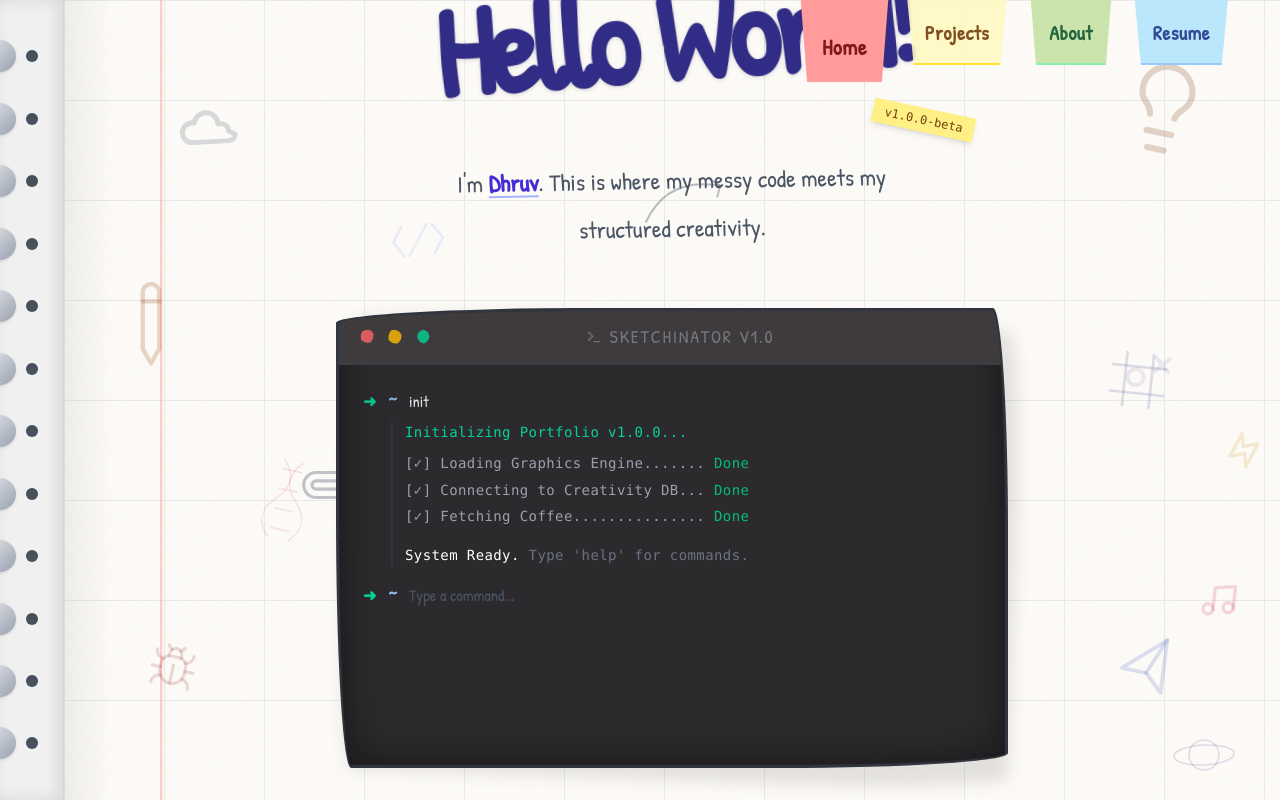
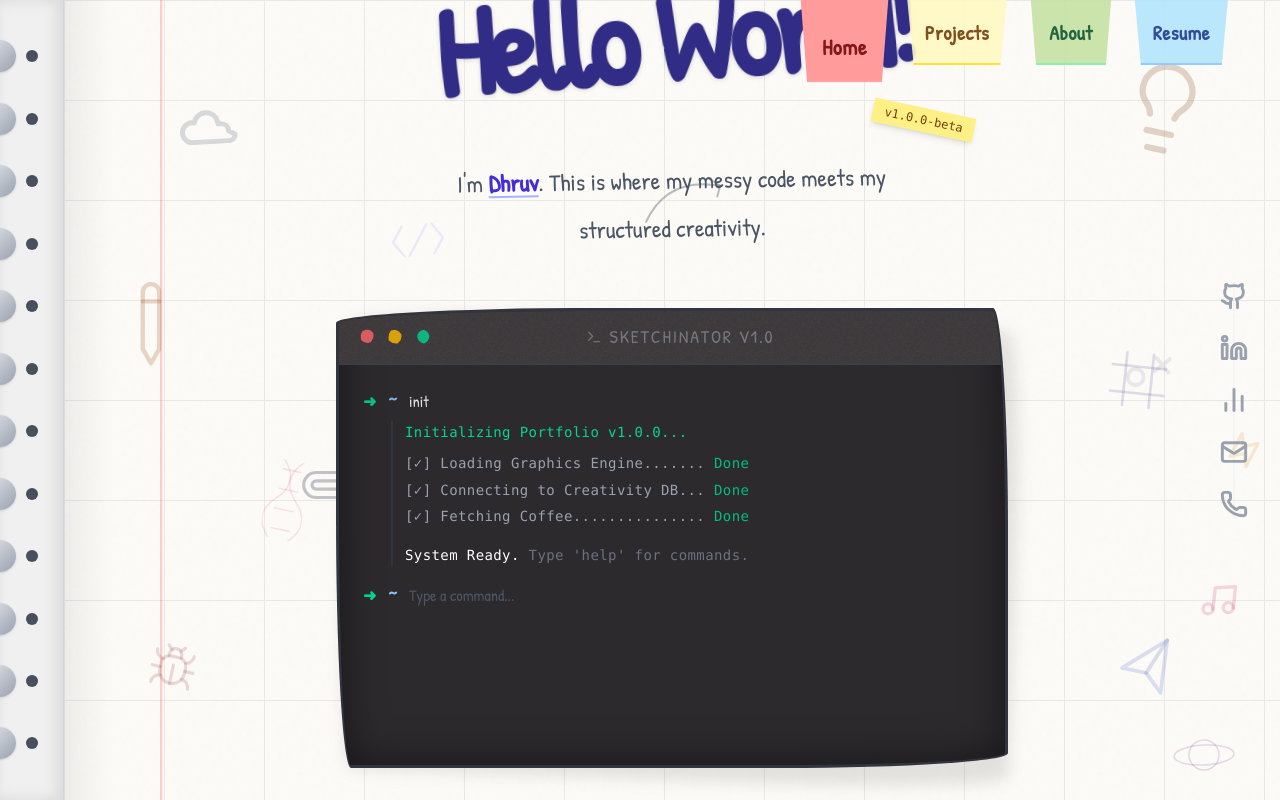
Before and after one commit to Dhruv-Mishra/portfolioWebsite, a Next.js app in the folder portfolio/: page / in a window 1280 px wide. Built offline with nearby package versions, Linux system fonts and the light colour scheme.

Commit message:
Add socials

```diff
--- a/portfolio/components/SketchbookLayout.tsx
+++ b/portfolio/components/SketchbookLayout.tsx
@@ -8,7 +8,7 @@ import {
     PaperPlaneDoodle, SaturnDoodle, MusicNoteDoodle
 } from './SketchbookDoodles';
 import { PAPER_NOISE_SVG } from '@/lib/assets';
-
+import SocialSidebar from './SocialSidebar';
 import { useMousePosition } from '@/hooks/useMousePosition';
 
 export default function SketchbookLayout({ children }: { children: React.ReactNode }) {
@@ -89,6 +89,8 @@ export default function SketchbookLayout({ children }: { children: React.ReactNo
                 <main className="relative z-10 w-full h-full perspective-[2000px]">
                     {children}
                 </main>
+
+                <SocialSidebar />
             </div>
         </div>
     );
--- /dev/null
+++ b/portfolio/components/SocialSidebar.tsx
@@ -0,0 +1,72 @@
+"use client";
+
+import React from "react";
+import { motion } from "framer-motion";
+import { Github, Linkedin, Mail, Phone, BarChart2 } from "lucide-react";
+
+const SOCIALS = [
+    {
+        name: "GitHub",
+        icon: Github,
+        url: "https://github.com/dhruv", // Placeholder
+        color: "hover:text-gray-800"
+    },
+    {
+        name: "LinkedIn",
+        icon: Linkedin,
+        url: "https://linkedin.com/in/dhruv", // Placeholder
+        color: "hover:text-blue-700"
+    },
+    {
+        name: "Codeforces",
+        icon: BarChart2,
+        url: "https://codeforces.com/profile/dhruv", // Placeholder
+        color: "hover:text-yellow-600"
+    },
+    {
+        name: "Email",
+        icon: Mail,
+        url: "mailto:dhruv@example.com",
+        color: "hover:text-red-600"
+    },
+    {
+        name: "Phone",
+        icon: Phone,
+        url: "tel:+1234567890",
+        color: "hover:text-green-600"
+    }
+];
+
+export default function SocialSidebar() {
+    return (
+        <div className="fixed right-4 md:right-8 top-1/2 -translate-y-1/2 z-40 flex flex-col gap-6">
+            {SOCIALS.map((social, i) => (
+                <motion.a
+                    key={social.name}
+                    href={social.url}
+                    target="_blank"
+                    rel="noopener noreferrer"
+                    initial={{ x: 50, opacity: 0 }}
+                    animate={{ x: 0, opacity: 1 }}
+                    transition={{ delay: 0.5 + i * 0.1, type: "spring" }}
+                    whileHover={{ scale: 1.2, rotate: Math.random() * 10 - 5 }}
+                    className={`text-gray-400 Transition-colors duration-300 ${social.color} relative group`}
+                    title={social.name}
+                >
+                    {/* Sketchy Circle Background on Hover */}
+                    <div className="absolute inset-0 bg-gray-200/50 rounded-full scale-0 group-hover:scale-150 transition-transform -z-10 blur-sm" />
+
+                    <social.icon size={24} strokeWidth={2.5} className="md:w-7 md:h-7" />
+
+                    {/* Tooltip Label (Handwritten) */}
+                    <span className="absolute right-full mr-4 top-1/2 -translate-y-1/2 text-sm font-hand font-bold text-gray-600 opacity-0 group-hover:opacity-100 transition-opacity whitespace-nowrap pointer-events-none bg-white/80 px-2 py-1 rounded shadow-sm">
+                        {social.name}
+                    </span>
+                </motion.a>
+            ))}
+
+            {/* Vertical Line Connecting them (optional, makes it look like a list) */}
+            <div className="absolute top-0 bottom-0 left-1/2 w-[1px] bg-gray-300 -z-20 -translate-x-1/2 hidden md:block opacity-30 mask-gradient" />
+        </div>
+    );
+}
```
